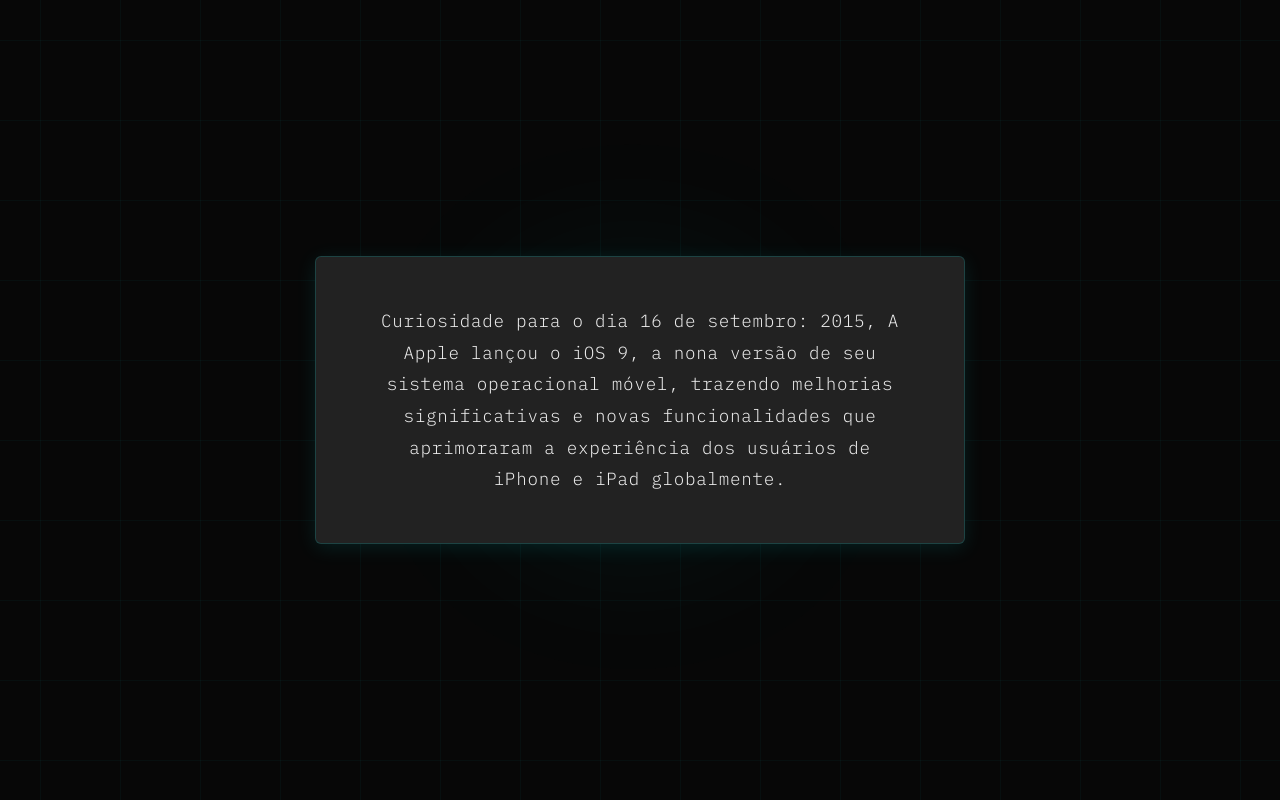
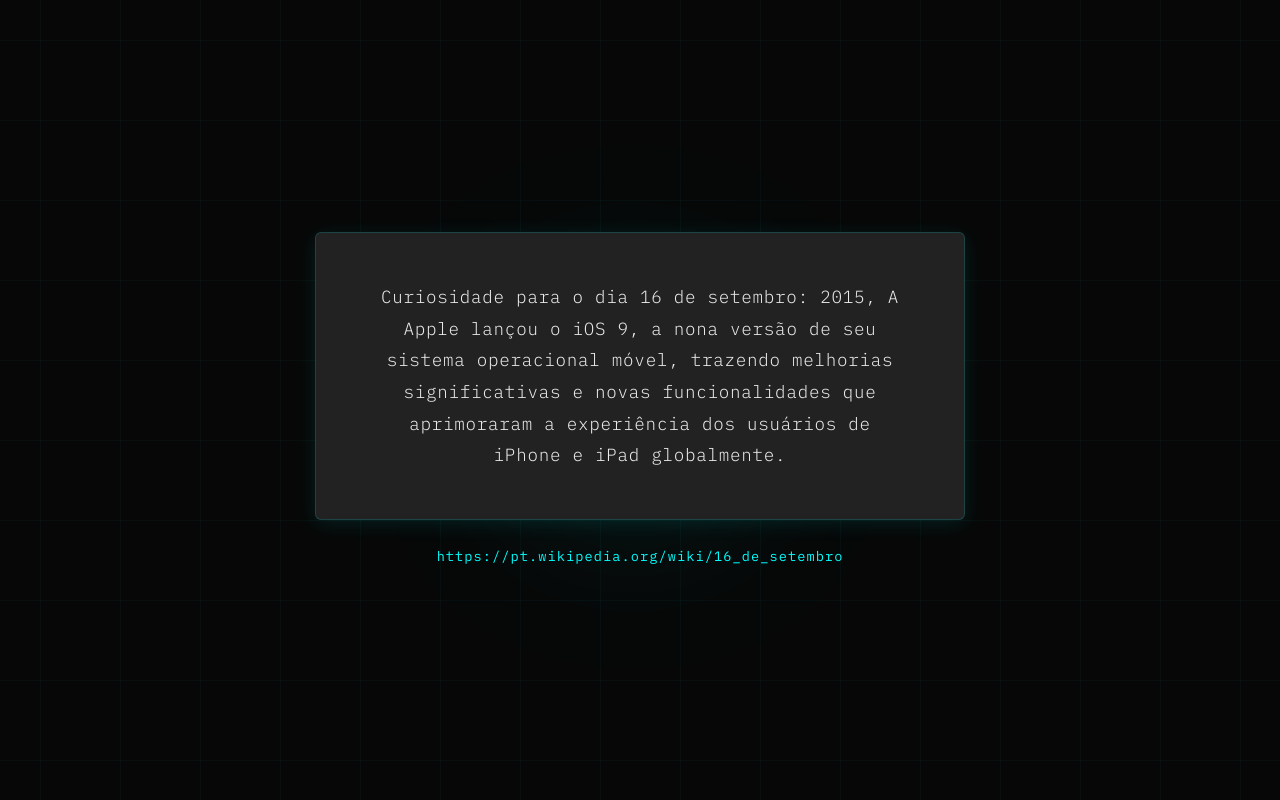
Before and after one commit to vnscss/dailyfact, a website: page index.html in a window 1280 px wide. Drawn offline with Linux system fonts and the light colour scheme.

Commit message:
Feat: inject da fonte no html + style

```diff
--- a/scripts/index.js
+++ b/scripts/index.js
@@ -14,6 +14,11 @@
             const p = document.createElement('p');
             p.textContent = fact.text;
             document.body.appendChild(p);
+
+            const a = document.createElement('a');
+            a.textContent = fact.fonte;
+            a.href = fact.fonte;
+            document.body.appendChild(a);
         }
         else{
             const p = document.createElement('p');
--- a/styles/styles.css
+++ b/styles/styles.css
@@ -18,6 +18,7 @@
     --font-size-body: 1.1rem;
     --line-height-body: 1.8; /* More breathing room */
     --letter-spacing-body: 0.04em; /* Slightly wider for a digital feel */
+    --font-size-small: 0.85rem; /* For the link text */
 
     /* Animation Speeds */
     --animation-duration-entrance: 1s;
@@ -45,6 +46,7 @@
     color: var(--text-primary);
     background-color: var(--background-darkest); /* Starting with true black */
     display: flex;
+    flex-direction: column; /* Changed to column to stack p and a */
     justify-content: center;
     align-items: center;
     min-height: 100vh;
@@ -68,11 +70,35 @@
     font-weight: 300; /* Light font weight for elegance */
     position: relative; /* For z-index if background animations overlap */
     z-index: 10; /* Ensure content is above background animations */
+    margin-bottom: 1.5rem; /* Add space between paragraph and link */
 
     /* Entrance Animation */
     animation: cardEntrance var(--animation-duration-entrance) cubic-bezier(0.23, 1, 0.32, 1) forwards; /* More snappy */
     opacity: 0;
     transform: translateY(15px) scale(0.98);
+}
+
+/* --- Link Styling --- */
+a {
+    color: var(--accent-glow); /* Use accent color for links */
+    text-decoration: none; /* Remove underline by default */
+    font-size: var(--font-size-small); /* Slightly smaller for secondary info */
+    letter-spacing: 0.08em; /* A bit more pronounced letter spacing for links */
+    font-weight: 400; /* A bit bolder than the light paragraph text */
+    position: relative;
+    z-index: 10; /* Ensure link is above background */
+    opacity: 0; /* Start hidden for animation */
+    transform: translateY(10px); /* Slight lift */
+    animation: linkEntrance var(--animation-duration-entrance) 0.5s cubic-bezier(0.23, 1, 0.32, 1) forwards; /* Delayed entrance */
+    display: inline-block; /* Needed for transform */
+
+    /* Hover effect */
+    transition: color 0.3s ease, text-shadow 0.3s ease;
+}
+
+a:hover {
+    color: var(--text-primary); /* Change color on hover for contrast */
+    text-shadow: 0 0 8px var(--accent-glow), 0 0 15px rgba(0, 255, 255, 0.5); /* Subtle glow on hover */
 }
 
 /* --- Keyframe Animations --- */
@@ -87,6 +113,18 @@
         opacity: 1;
         transform: translateY(0) scale(1);
         box-shadow: 0 4px 20px rgba(0, 255, 255, 0.1);
+    }
+}
+
+/* Link Entrance (new) */
+@keyframes linkEntrance {
+    from {
+        opacity: 0;
+        transform: translateY(10px);
+    }
+    to {
+        opacity: 1;
+        transform: translateY(0);
     }
 }
 
```
